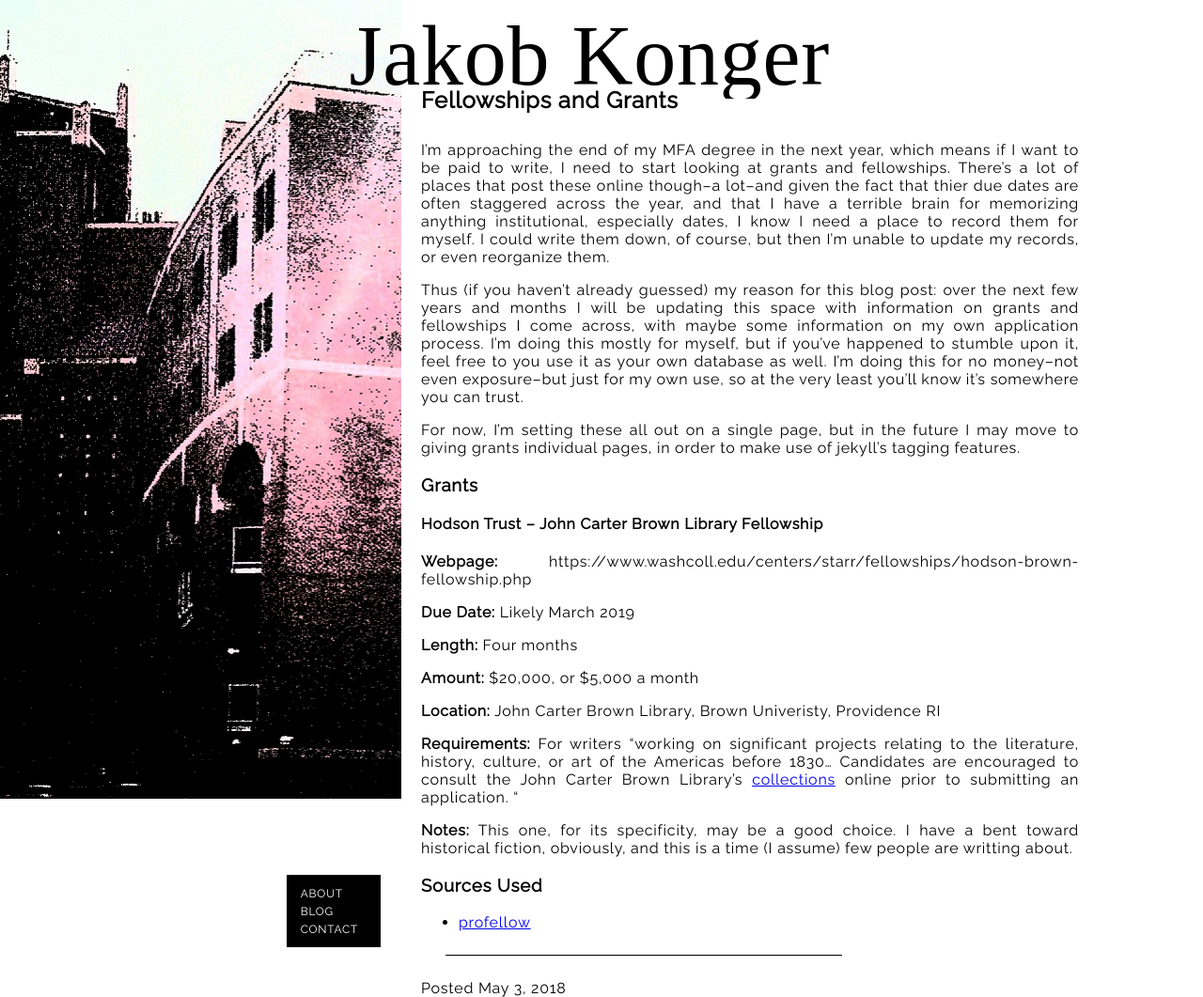
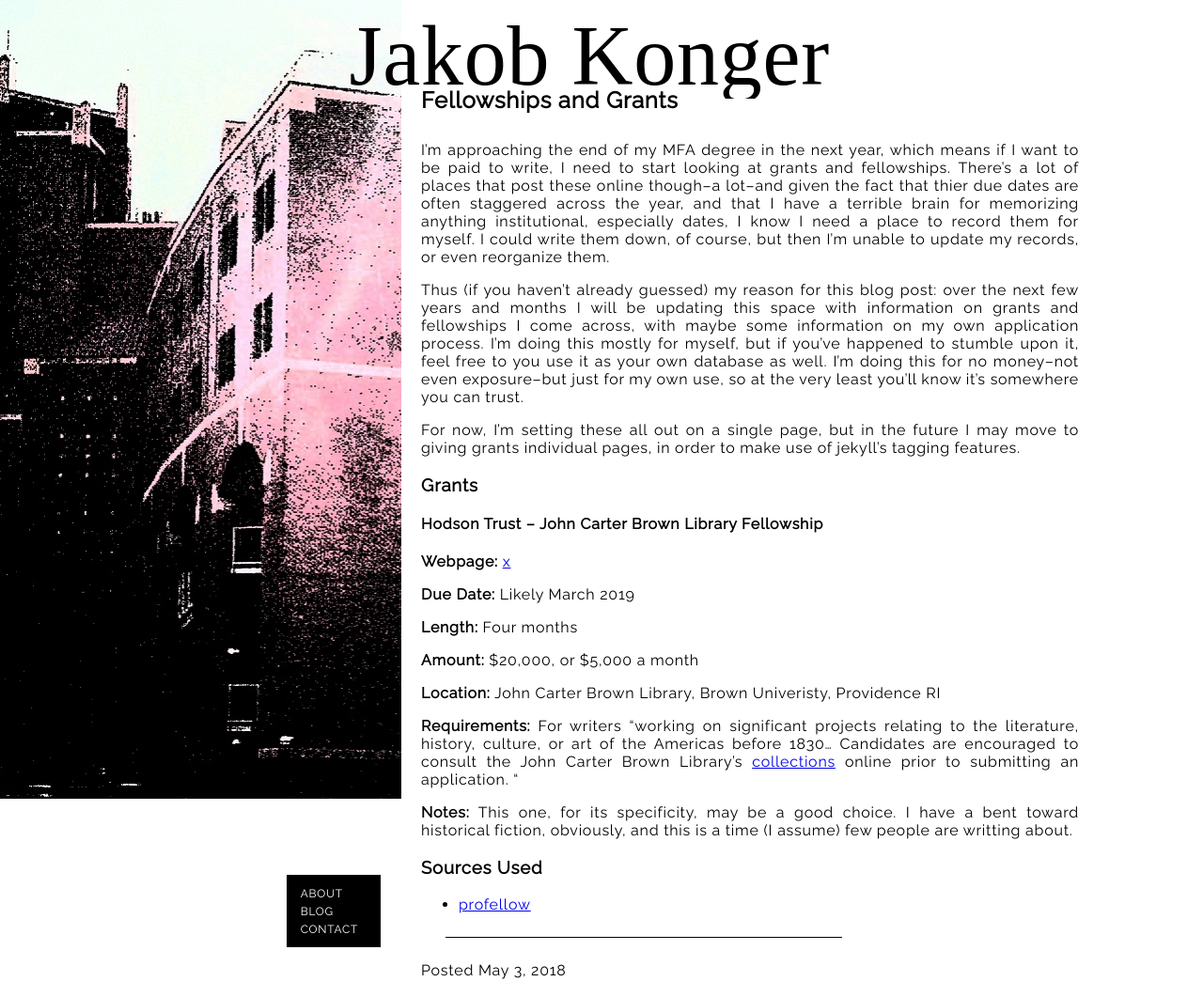
Before and after one commit to towercity/author-webpage, a Jekyll site: the page built from _posts/2018-05-03-fellowships-grants.md, in a window 1280 px wide and 1061 px high. Shown: the whole window at 94% size. Built offline with Jekyll 4.4.1, drawn with Linux system fonts in a browser that asks for light colours; some web fonts are replaced.

Commit message:
Fix link appearence

```diff
--- a/_posts/2018-05-03-fellowships-grants.md
+++ b/_posts/2018-05-03-fellowships-grants.md
@@ -16,7 +16,7 @@ For now, I'm setting these all out on a single page, but in the future I may mov
 
 #### Hodson Trust – John Carter Brown Library Fellowship  ####
 
-__Webpage:__ https://www.washcoll.edu/centers/starr/fellowships/hodson-brown-fellowship.php
+__Webpage:__ [x](https://www.washcoll.edu/centers/starr/fellowships/hodson-brown-fellowship.php)
 
 __Due Date:__ Likely March 2019
 
```
